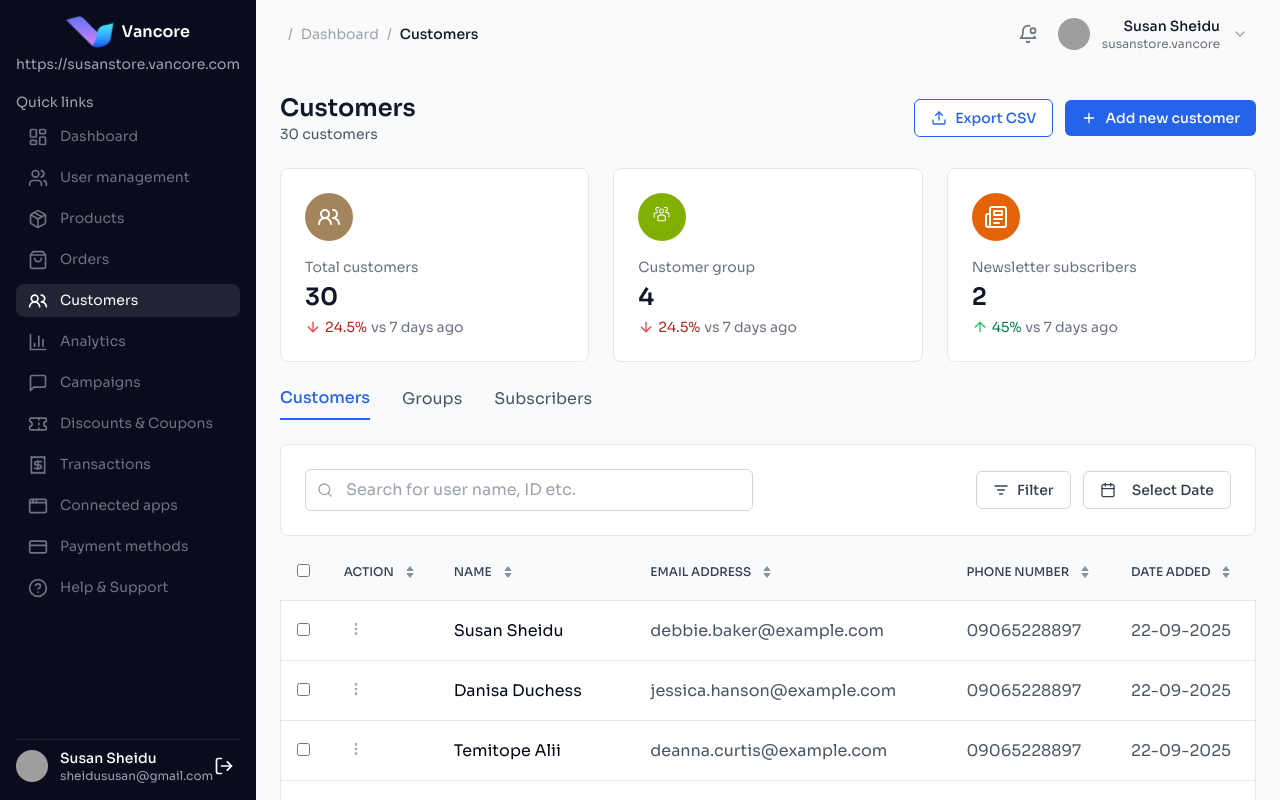
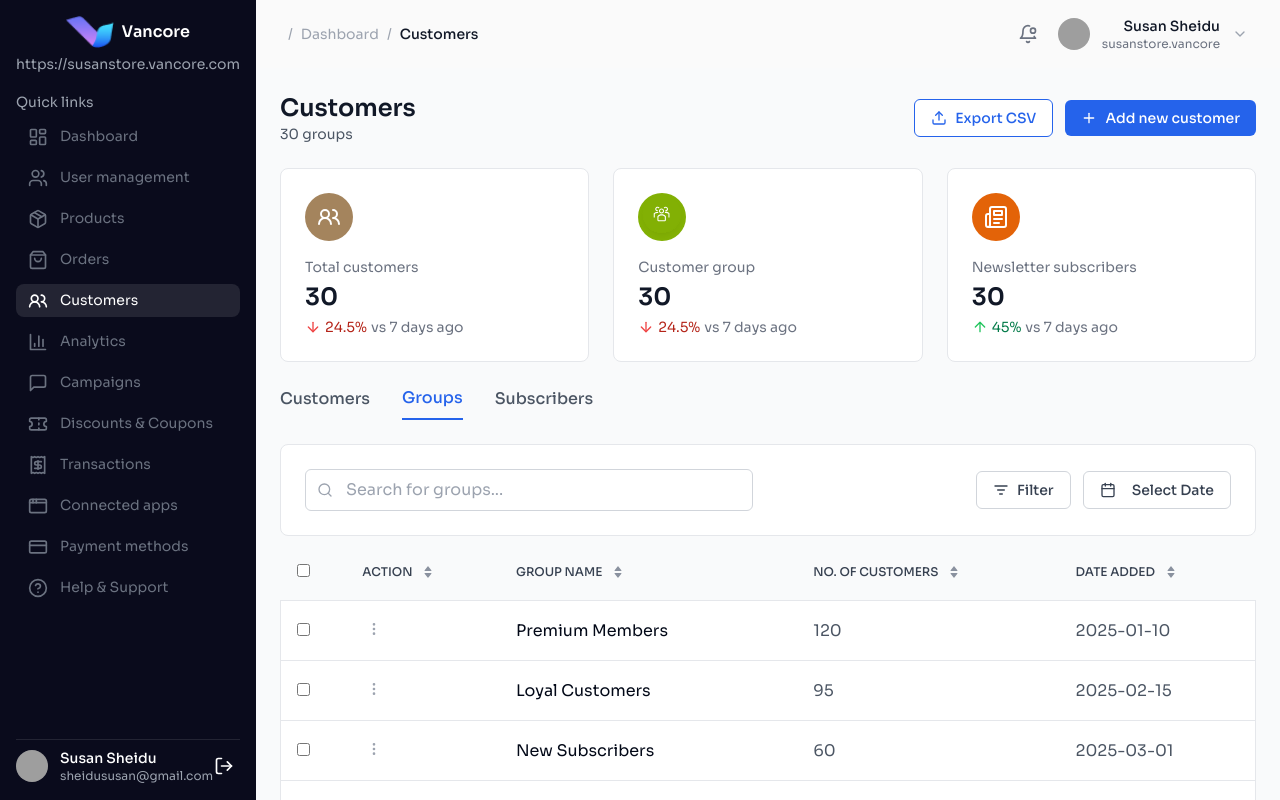
Before and after one commit to VancoreTech/web-app, a React (Vite) app: page /dashboard/customers in a window 1280 px wide. Both pictures are taken after a click on the button "Groups". Shown: the top 800 px of the page. Built offline with nearby package versions, Linux system fonts and the light colour scheme; grey boxes are pictures that could not be loaded.

Commit message:
feat(ui): added the groups and subscribers tab

```diff
--- a/src/Pages/Customers.jsx
+++ b/src/Pages/Customers.jsx
@@ -11,13 +11,13 @@ import {
   ListFilter,
 } from "lucide-react";
 import { Link } from "react-router-dom";
-import Navbar from "../components/Navbar";
 import DateSelector from "../components/DateSelector";
 import { useDateSelection } from "../hooks/UseDateSelection";
-import { customersData } from "../data/data";
+import { customersData, customerGroupData, customerSubscribersData } from "../data/data";
 import { StatsCard } from "../components/StatsCard";
 import Pagination from "../components/Pagination";
 import { ArrowupDown } from "./Orders";
+import Navbar from "../components/Navbar";
 
 const groupIcon = () => {
   return (
@@ -130,35 +130,54 @@ const Customers = () => {
   const [searchTerm, setSearchTerm] = useState("");
   const [currentPage, setCurrentPage] = useState(1);
   const [entriesPerPage, setEntriesPerPage] = useState(10);
-  const [showCalendar, setShowCalendar] = useState(false);
-  const [selectedDate, setSelectedDate] = useState('');
-
+  const [activeTab, setActiveTab] = useState("customers");
   const dateSelection = useDateSelection();
 
+  const getCurrentData = () => {
+    switch (activeTab) {
+      case "groups":
+        return customerGroupData;
+      case "subscribers":
+        return customerSubscribersData;
+      default:
+        return customersData;
+    }
+  };
 
-  const filteredCustomers = useMemo(() => {
+  const filteredData = useMemo(() => {
+    const currentData = getCurrentData();
     if (!searchTerm.trim()) {
-      return customersData;
+      return currentData;
     }
 
-    return customersData.filter((customer) => {
+    return currentData.filter((item) => {
       const searchLower = searchTerm.toLowerCase();
-      return (
-        customer.name.toLowerCase().includes(searchLower) ||
-        customer.email.toLowerCase().includes(searchLower) ||
-        customer.phone.toLowerCase().includes(searchLower) ||
-        customer.id.toString().toLowerCase().includes(searchLower)
-      );
+      if (activeTab === "customers") {
+        return (
+          item.name.toLowerCase().includes(searchLower) ||
+          item.email.toLowerCase().includes(searchLower) ||
+          item.phone.toLowerCase().includes(searchLower) ||
+          item.id.toString().toLowerCase().includes(searchLower)
+        );
+      } else if (activeTab === "groups") {
+        return (
+          item.groupName.toLowerCase().includes(searchLower) ||
+          item.id.toString().toLowerCase().includes(searchLower)
+        );
+      } else if (activeTab === "subscribers") {
+        return (
+          item.email.toLowerCase().includes(searchLower) ||
+          item.id.toString().toLowerCase().includes(searchLower)
+        );
+      }
+      return false;
     });
-  }, [searchTerm, customersData]);
+  }, [searchTerm, activeTab]);
 
-  const totalPages = Math.ceil(filteredCustomers.length / entriesPerPage);
+  const totalPages = Math.ceil(filteredData.length / entriesPerPage);
   const indexOfFirstProduct = (currentPage - 1) * entriesPerPage;
   const indexOfLastProduct = indexOfFirstProduct + entriesPerPage;
-  const currentCustomers = filteredCustomers.slice(
-    indexOfFirstProduct,
-    indexOfLastProduct
-  );
+  const currentItems = filteredData.slice(indexOfFirstProduct, indexOfLastProduct);
 
   const handlePageChange = (page) => {
     if (page >= 1 && page <= totalPages) {
@@ -166,9 +185,157 @@ const Customers = () => {
     }
   };
 
+  const handleTabChange = (tab) => {
+    setActiveTab(tab);
+    setCurrentPage(1);
+    setSearchTerm("");
+  };
+
   React.useEffect(() => {
     setCurrentPage(1);
   }, [searchTerm]);
+
+  const renderTableHeaders = () => {
+    const baseHeaders = (
+      <>
+        <th className="text-left p-4">
+          <input type="checkbox" className="rounded" />
+        </th>
+        <th className="text-left p-4 font-medium text-xs text-gray-700">
+          <div className="flex items-center gap-2">
+            ACTION
+            <ArrowupDown className="h-4 w-4" />
+          </div>
+        </th>
+      </>
+    );
+
+    if (activeTab === "groups") {
+      return (
+        <>
+          {baseHeaders}
+          <th className="text-left p-4 font-medium text-xs text-gray-700">
+            <div className="flex items-center gap-2">
+              GROUP NAME
+              <ArrowupDown className="h-4 w-4" />
+            </div>
+          </th>
+          <th className="text-left p-4 font-medium text-xs text-gray-700">
+            <div className="flex items-center gap-2">
+              NO. OF CUSTOMERS
+              <ArrowupDown className="h-4 w-4" />
+            </div>
+          </th>
+          <th className="text-left p-4 font-medium text-xs text-gray-700">
+            <div className="flex items-center gap-2">
+              DATE ADDED
+              <ArrowupDown className="h-4 w-4" />
+            </div>
+          </th>
+        </>
+      );
+    } else if (activeTab === "subscribers") {
+      return (
+        <>
+          <th className="text-left p-4 font-medium text-xs text-gray-700">
+            <div className="flex items-center gap-2">
+              DATE ADDED
+              <ArrowupDown className="h-4 w-4" />
+            </div>
+          </th>
+          <th className="text-left p-4 font-medium text-xs text-gray-700">
+            <div className="flex items-center gap-2">
+              EMAIL ADDRESS
+              <ArrowupDown className="h-4 w-4" />
+            </div>
+          </th>
+        </>
+      );
+    } else {
+      return (
+        <>
+          {baseHeaders}
+          <th className="text-left p-4 font-medium text-xs text-gray-700">
+            <div className="flex items-center gap-2">
+              NAME
+              <ArrowupDown className="h-4 w-4" />
+            </div>
+          </th>
+          <th className="text-left p-4 font-medium text-xs text-gray-700">
+            <div className="flex items-center gap-2">
+              EMAIL ADDRESS
+              <ArrowupDown className="h-4 w-4" />
+            </div>
+          </th>
+          <th className="text-left p-4 font-medium text-xs text-gray-700">
+            <div className="flex items-center gap-2">
+              PHONE NUMBER
+              <ArrowupDown className="h-4 w-4" />
+            </div>
+          </th>
+          <th className="text-left p-4 font-medium text-xs text-gray-700">
+            <div className="flex items-center gap-2">
+              DATE ADDED
+              <ArrowupDown className="h-4 w-4" />
+            </div>
+          </th>
+        </>
+      );
+    }
+  };
+
+  const renderTableRows = () => {
+    return currentItems.map((item) => {
+      const baseCells = (
+        <>
+          <td className="p-4">
+            <input type="checkbox" className="rounded" />
+          </td>
+          <td className="p-4">
+            <button className="p-1 text-gray-400 hover:text-gray-600 rounded">
+              <MoreVertical className="h-4 w-4" />
+            </button>
+          </td>
+        </>
+      );
+
+      if (activeTab === "groups") {
+        return (
+          <tr key={item.id} className="border-b border-gray-200 hover:bg-gray-50">
+            {baseCells}
+            <td className="p-4">
+              <Link to={``} className="hover:text-blue-600 transition-colors">
+                {item.groupName}
+              </Link>
+            </td>
+            <td className="p-4 text-gray-600">{item.customerCount}</td>
+            <td className="p-4 text-gray-600">{item.dateAdded}</td>
+          </tr>
+        );
+      } else if (activeTab === "subscribers") {
+        return (
+          <tr key={item.id} className="border-b border-gray-200 hover:bg-gray-50">
+            <td className="p-4 text-gray-600">{item.dateAdded}</td>
+            <td className="p-4 text-gray-600">{item.email}</td>
+          </tr>
+        );
+      } else {
+        return (
+          <tr key={item.id} className="border-b border-gray-200 hover:bg-gray-50">
+            {baseCells}
+            <td className="p-4">
+              <Link to={``} className="hover:text-blue-600 transition-colors">
+                {item.name}
+              </Link>
+            </td>
+            <td className="p-4 text-gray-600">{item.email}</td>
+            <td className="p-4 text-gray-600">{item.phone}</td>
+            <td className="p-4 text-gray-600">{item.dateAdded}</td>
+          </tr>
+        );
+      }
+    });
+  };
 
   return (
     <div className="pb-10 bg-[#F9FAFB]">
@@ -179,7 +346,7 @@ const Customers = () => {
           <div>
             <h1 className="text-2xl font-semibold text-gray-900">Customers</h1>
             <p className="text-sm text-gray-600">
-              {filteredCustomers.length} customers
+              {filteredData.length} {activeTab}
             </p>
           </div>
           <div className="flex items-center gap-3">
@@ -201,7 +368,7 @@ const Customers = () => {
           <StatsCard
             icon={Users2}
             title="Total customers"
-            value={filteredCustomers.length}
+            value={customersData.length}
             change={-24.5}
             period="vs 7 days ago"
             color="bg-[#A4845D]"
@@ -210,7 +377,7 @@ const Customers = () => {
           <StatsCard
             icon={groupIcon}
             title="Customer group"
-            value="4"
+            value={customerGroupData.length}
             change={-24.5}
             period="vs 7 days ago"
             color="bg-[#82B004]"
@@ -219,7 +386,7 @@ const Customers = () => {
           <StatsCard
             icon={Newspaper}
             title="Newsletter subscribers"
-            value="2"
+            value={customerSubscribersData.length}
             change={45}
             period="vs 7 days ago"
             color="bg-[#E36308]"
@@ -227,15 +394,36 @@ const Customers = () => {
         </div>
 
         {/* Tabs */}
-        <div className=" border-gray-200 px-6 ">
+        <div className="border-gray-200 px-6">
           <div className="flex gap-8">
-            <button className="pb-2 border-b-2 border-blue-600 text-blue-600 font-medium">
+            <button
+              onClick={() => handleTabChange("customers")}
+              className={`pb-2 font-medium ${
+                activeTab === "customers"
+                  ? "border-b-2 border-blue-600 text-blue-600"
+                  : "text-gray-600 hover:text-gray-900"
+              }`}
+            >
               Customers
             </button>
-            <button className="pb-2 text-gray-600 hover:text-gray-900">
+            <button
+              onClick={() => handleTabChange("groups")}
+              className={`pb-2 font-medium ${
+                activeTab === "groups"
+                  ? "border-b-2 border-blue-600 text-blue-600"
+                  : "text-gray-600 hover:text-gray-900"
+              }`}
+            >
               Groups
             </button>
-            <button className="pb-2 text-gray-600 hover:text-gray-900">
+            <button
+              onClick={() => handleTabChange("subscribers")}
+              className={`pb-2 font-medium ${
+                activeTab === "subscribers"
+                  ? "border-b-2 border-blue-600 text-blue-600"
+                  : "text-gray-600 hover:text-gray-900"
+              }`}
+            >
               Subscribers
             </button>
           </div>
@@ -249,22 +437,21 @@ const Customers = () => {
                 <Search className="absolute left-3 top-1/2 transform -translate-y-1/2 h-4 w-4 text-gray-400" />
                 <input
                   type="text"
-                  placeholder="Search for user name, ID etc."
+                  placeholder={`Search for ${activeTab}...`}
                   value={searchTerm}
                   onChange={(e) => setSearchTerm(e.target.value)}
                   className="w-full pl-10 pr-3 py-2 border border-gray-300 rounded-md focus:outline-none focus:ring-2 focus:ring-blue-500 focus:border-transparent"
                 />
               </div>
               <div className="flex items-center gap-3">
-                  <button className="flex items-center gap-2 px-4 py-2 text-sm font-medium text-gray-700 bg-white border border-gray-300 rounded-md hover:bg-gray-50 transition-colors">
-                    <ListFilter className="h-4 w-4" />
-                    Filter
-                  </button>
-                  <DateSelector
-                    {...dateSelection}
-                    className="flex items-center gap-2 px-4 py-2 text-sm font-medium text-gray-700 bg-white border border-gray-300 rounded-md hover:bg-gray-50 transition-colors"
-                  />
-
+                <button className="flex items-center gap-2 px-4 py-2 text-sm font-medium text-gray-700 bg-white border border-gray-300 rounded-md hover:bg-gray-50 transition-colors">
+                  <ListFilter className="h-4 w-4" />
+                  Filter
+                </button>
+                <DateSelector
+                  {...dateSelection}
+                  className="flex items-center gap-2 px-4 py-2 text-sm font-medium text-gray-700 bg-white border border-gray-300 rounded-md hover:bg-gray-50 transition-colors"
+                />
               </div>
             </div>
           </div>
@@ -275,76 +462,17 @@ const Customers = () => {
               <table className="w-full">
                 <thead>
                   <tr className="border-b border-gray-200">
-                    <th className="text-left p-4">
-                      <input type="checkbox" className="rounded" />
-                    </th>
-                    <th className="text-left p-4 font-medium text-xs text-gray-700">
-                      <div className="flex items-center gap-2">
-                        ACTION
-                        <ArrowupDown className="h-4 w-4" />
-                      </div>
-                    </th>
-                    <th className="text-left p-4 font-medium text-xs text-gray-700">
-                      <div className="flex items-center gap-2">
-                        NAME
-                        <ArrowupDown className="h-4 w-4" />
-                      </div>
-                    </th>
-                    <th className="text-left p-4 font-medium text-xs text-gray-700">
-                      <div className="flex items-center gap-2">
-                        EMAIL ADDRESS
-                        <ArrowupDown className="h-4 w-4" />
-                      </div>
-                    </th>
-                    <th className="text-left p-4 font-medium text-xs text-gray-700">
-                      <div className="flex items-center gap-2">
-                        PHONE NUMBER
-                        <ArrowupDown className="h-4 w-4" />
-                      </div>
-                    </th>
-                    <th className="text-left p-4 font-medium text-xs text-gray-700">
-                      <div className="flex items-center gap-2">
-                        DATE ADDED
-                        <ArrowupDown className="h-4 w-4" />
-                      </div>
-                    </th>
+                    {renderTableHeaders()}
                   </tr>
                 </thead>
                 <tbody className="bg-white rounded-lg border border-gray-200 shadow-sm">
-                  {currentCustomers.map((customer) => (
-                    <tr
-                      key={customer.id}
-                      className="border-b border-gray-200 hover:bg-gray-50"
-                    >
-                      <td className="p-4">
-                        <input type="checkbox" className="rounded" />
-                      </td>
-                      <td className="p-4">
-                        <button className="p-1 text-gray-400 hover:text-gray-600 rounded">
-                          <MoreVertical className="h-4 w-4" />
-                        </button>
-                      </td>
-                      <td className="p-4">
-                        <Link
-                          to={``}
-                          className=" hover:text-blue-600 transition-colors"
-                        >
-                          {customer.name}
-                        </Link>
-                      </td>
-                      <td className="p-4 text-gray-600">{customer.email}</td>
-                      <td className="p-4 text-gray-600">{customer.phone}</td>
-                      <td className="p-4 text-gray-600">
-                        {customer.dateAdded}
-                      </td>
-                    </tr>
-                  ))}
+                  {renderTableRows()}
                 </tbody>
               </table>
             </div>
 
             {/* Pagination */}
-            {customersData && (
+            {filteredData.length > 0 && (
               <Pagination
                 currentPage={currentPage}
                 totalPages={totalPages}
@@ -356,7 +484,7 @@ const Customers = () => {
                 }}
                 indexOfFirstProduct={indexOfFirstProduct}
                 indexOfLastProduct={indexOfLastProduct}
-                totalEntries={filteredCustomers.length}
+                totalEntries={filteredData.length}
               />
             )}
           </div>
--- a/src/data/data.js
+++ b/src/data/data.js
@@ -526,3 +526,219 @@ export const customersData = [
     dateAdded: '22-09-2025',
   }
 ];
+
+export const customerGroupData = [
+  {
+    id: 1,
+    groupName: "Premium Members",
+    customerCount: 120,
+    dateAdded: "2025-01-10"
+  },
+  {
+    id: 2,
+    groupName: "Loyal Customers",
+    customerCount: 95,
+    dateAdded: "2025-02-15"
+  },
+  {
+    id: 3,
+    groupName: "New Subscribers",
+    customerCount: 60,
+    dateAdded: "2025-03-01"
+  },
+  {
+    id: 4,
+    groupName: "Wholesale Buyers",
+    customerCount: 40,
+    dateAdded: "2025-01-20"
+  },
+  {
+    id: 5,
+    groupName: "Seasonal Shoppers",
+    customerCount: 80,
+    dateAdded: "2025-04-05"
+  },
+  {
+    id: 6,
+    groupName: "VIP Clients",
+    customerCount: 15,
+    dateAdded: "2025-02-25"
+  },
+  {
+    id: 7,
+    groupName: "Newsletter Readers",
+    customerCount: 200,
+    dateAdded: "2025-01-30"
+  },
+  {
+    id: 8,
+    groupName: "Frequent Buyers",
+    customerCount: 75,
+    dateAdded: "2025-03-18"
+  },
+  {
+    id: 9,
+    groupName: "Occasional Shoppers",
+    customerCount: 130,
+    dateAdded: "2025-04-10"
+  },
+  {
+    id: 10,
+    groupName: "Corporate Accounts",
+    customerCount: 25,
+    dateAdded: "2025-02-10"
+  },
+  {
+    id: 11,
+    groupName: "Trial Users",
+    customerCount: 50,
+    dateAdded: "2025-01-05"
+  },
+  {
+    id: 12,
+    groupName: "Returning Customers",
+    customerCount: 90,
+    dateAdded: "2025-03-12"
+  },
+  {
+    id: 13,
+    groupName: "Referral Program",
+    customerCount: 35,
+    dateAdded: "2025-02-28"
+  },
+  {
+    id: 14,
+    groupName: "Social Media Leads",
+    customerCount: 100,
+    dateAdded: "2025-04-01"
+  },
+  {
+    id: 15,
+    groupName: "Event Attendees",
+    customerCount: 45,
+    dateAdded: "2025-03-22"
+  },
+  {
+    id: 16,
+    groupName: "App Users",
+    customerCount: 110,
+    dateAdded: "2025-01-15"
+  },
+  {
+    id: 17,
+    groupName: "Discount Hunters",
+    customerCount: 85,
+    dateAdded: "2025-02-05"
+  },
+  {
+    id: 18,
+    groupName: "VIP Early Access",
+    customerCount: 20,
+    dateAdded: "2025-03-30"
+  },
+  {
+    id: 19,
+    groupName: "Beta Testers",
+    customerCount: 55,
+    dateAdded: "2025-04-12"
+  },
+  {
+    id: 20,
+    groupName: "International Buyers",
+    customerCount: 70,
+    dateAdded: "2025-01-25"
+  },
+  {
+    id: 21,
+    groupName: "Bulk Buyers",
+    customerCount: 30,
+    dateAdded: "2025-02-18"
+  },
+  {
+    id: 22,
+    groupName: "Gift Card Users",
+    customerCount: 65,
+    dateAdded: "2025-03-07"
+  },
+  {
+    id: 23,
+    groupName: "Mobile Shoppers",
+    customerCount: 115,
+    dateAdded: "2025-04-08"
+  },
+  {
+    id: 24,
+    groupName: "Student Discounts",
+    customerCount: 50,
+    dateAdded: "2025-01-12"
+  },
+  {
+    id: 25,
+    groupName: "Lapsed Customers",
+    customerCount: 40,
+    dateAdded: "2025-02-22"
+  },
+  {
+    id: 26,
+    groupName: "Subscription Holders",
+    customerCount: 90,
+    dateAdded: "2025-03-25"
+  },
+  {
+    id: 27,
+    groupName: "Influencer Partners",
+    customerCount: 25,
+    dateAdded: "2025-04-03"
+  },
+  {
+    id: 28,
+    groupName: "Trial Expired",
+    customerCount: 30,
+    dateAdded: "2025-01-08"
+  },
+  {
+    id: 29,
+    groupName: "Clearance Buyers",
+    customerCount: 55,
+    dateAdded: "2025-02-12"
+  },
+  {
+    id: 30,
+    groupName: "Newsletter Engaged",
+    customerCount: 150,
+    dateAdded: "2025-03-15"
+  },
+];
+
+export const customerSubscribersData = [
+  { id: 1, email: "alice.jones@example.com", dateAdded: "2025-01-10" },
+  { id: 2, email: "bob.smith@example.com", dateAdded: "2025-01-15" },
+  { id: 3, email: "charlie.brown@example.com", dateAdded: "2025-01-20" },
+  { id: 4, email: "diana.prince@example.com", dateAdded: "2025-01-25" },
+  { id: 5, email: "emily.clark@example.com", dateAdded: "2025-01-30" },
+  { id: 6, email: "frank.miller@example.com", dateAdded: "2025-02-05" },
+  { id: 7, email: "grace.lee@example.com", dateAdded: "2025-02-10" },
+  { id: 8, email: "henry.walker@example.com", dateAdded: "2025-02-15" },
+  { id: 9, email: "isabella.king@example.com", dateAdded: "2025-02-20" },
+  { id: 10, email: "jack.wilson@example.com", dateAdded: "2025-02-25" },
+  { id: 11, email: "karen.young@example.com", dateAdded: "2025-03-01" },
+  { id: 12, email: "liam.scott@example.com", dateAdded: "2025-03-05" },
+  { id: 13, email: "mia.evans@example.com", dateAdded: "2025-03-10" },
+  { id: 14, email: "nathan.moore@example.com", dateAdded: "2025-03-15" },
+  { id: 15, email: "olivia.adams@example.com", dateAdded: "2025-03-20" },
+  { id: 16, email: "paul.baker@example.com", dateAdded: "2025-03-25" },
+  { id: 17, email: "quinn.carter@example.com", dateAdded: "2025-03-30" },
+  { id: 18, email: "rachel.davis@example.com", dateAdded: "2025-04-04" },
+  { id: 19, email: "samuel.evans@example.com", dateAdded: "2025-04-08" },
+  { id: 20, email: "tina.franklin@example.com", dateAdded: "2025-04-12" },
+  { id: 21, email: "uma.garcia@example.com", dateAdded: "2025-04-16" },
+  { id: 22, email: "victor.harris@example.com", dateAdded: "2025-04-20" },
+  { id: 23, email: "wendy.ivanov@example.com", dateAdded: "2025-04-24" },
+  { id: 24, email: "xander.jones@example.com", dateAdded: "2025-04-28" },
+  { id: 25, email: "yasmin.kelly@example.com", dateAdded: "2025-05-02" },
+  { id: 26, email: "zachary.lane@example.com", dateAdded: "2025-05-06" },
+  { id: 27, email: "amelia.martin@example.com", dateAdded: "2025-05-10" },
+  { id: 28, email: "brian.nelson@example.com", dateAdded: "2025-05-14" },
+  { id: 29, email: "clara.olsen@example.com", dateAdded: "2025-05-18" },
+  { id: 30, email: "daniel.perez@example.com", dateAdded: "2025-05-22" },
+];
```
